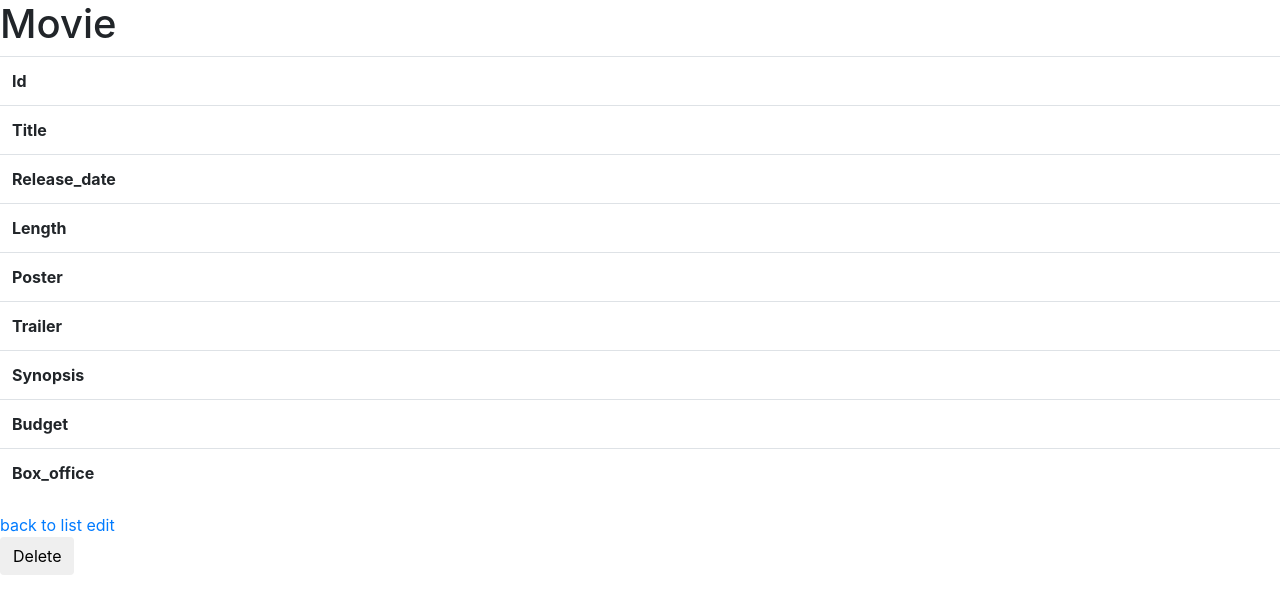
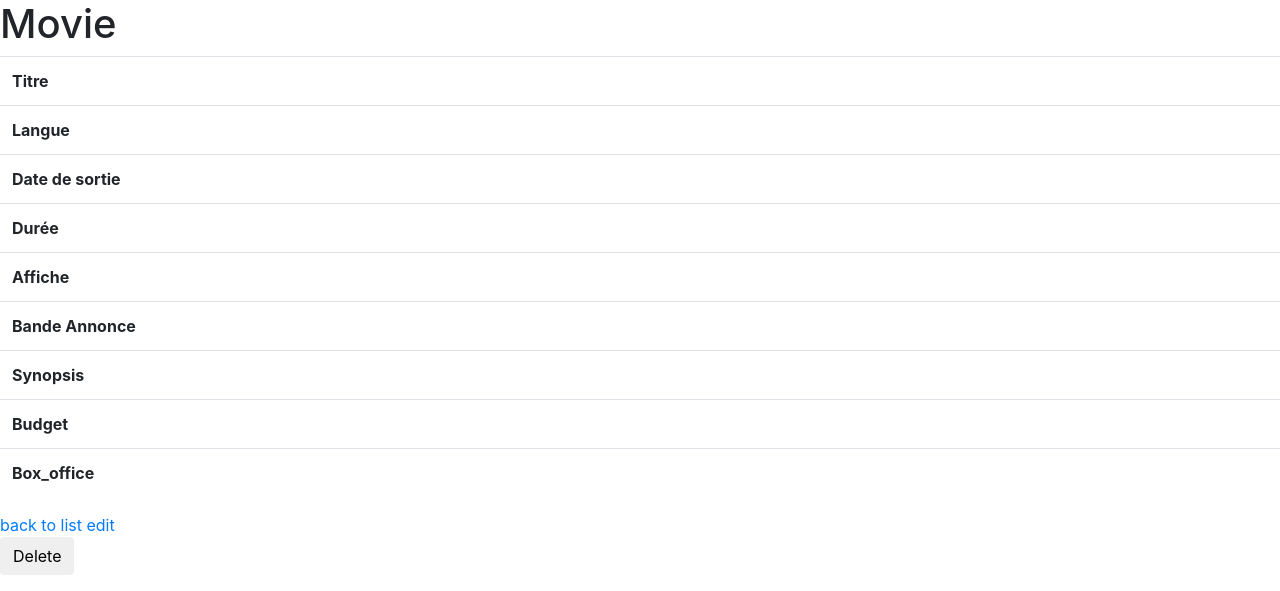
Before and after one commit to gabriel2combe/wild-cine, a Symfony app: template templates/movie/show.html.twig in a window 1280 px wide. Shown: the top 591 px of the page. Run offline with Twig, Linux system fonts and the light colour scheme; the template is opened without the code that fills it, so the values that code supplies are empty; some libraries are stand-ins or nearby versions.

Commit message:
feat(movie): add language field to movie crud

```diff
--- a/templates/movie/_form.html.twig
+++ b/templates/movie/_form.html.twig
@@ -3,6 +3,9 @@
 <div class="offset-0.5 col-7">
     {{ form_label(form.title, 'Titre') }}
     {{ form_widget(form.title, {'attr': {'class': 'title_field'}}) }}
+
+    {{ form_label(form.language, 'Langue') }}
+    {{ form_widget(form.language, {'attr': {'class': 'language_field'}}) }}
 
     {{ form_label(form.release_date, 'Date de sortie') }}
     {{ form_widget(form.release_date, {'attr': {'class': 'release_date_field'}}) }}
--- a/templates/movie/index.html.twig
+++ b/templates/movie/index.html.twig
@@ -9,6 +9,7 @@
         <thead>
             <tr>
                 <th>Titre</th>
+                <th>Langue</th>
                 <th>Date de sortie</th>
                 <th>Durée</th>
                 <th>Poster</th>
@@ -23,6 +24,7 @@
         {% for movie in movies %}
             <tr>
                 <td>{{ movie.title }}</td>
+                <td>{{ movie.language }}</td>
                 <td>{{ movie.releaseDate ? movie.releaseDate|date('Y-m-d') : '' }}</td>
                 <td>{{ movie.length ? movie.length|date('H:i:s') : '' }}</td>
                 <td>{{ movie.poster }}</td>
--- a/templates/movie/show.html.twig
+++ b/templates/movie/show.html.twig
@@ -8,27 +8,27 @@
     <table class="table">
         <tbody>
             <tr>
-                <th>Id</th>
-                <td>{{ movie.id }}</td>
-            </tr>
-            <tr>
-                <th>Title</th>
+                <th>Titre</th>
                 <td>{{ movie.title }}</td>
             </tr>
             <tr>
-                <th>Release_date</th>
+                <th>Langue</th>
+                <td>{{ movie.language }}</td>
+            </tr>
+            <tr>
+                <th>Date de sortie</th>
                 <td>{{ movie.releaseDate ? movie.releaseDate|date('Y-m-d') : '' }}</td>
             </tr>
             <tr>
-                <th>Length</th>
+                <th>Durée</th>
                 <td>{{ movie.length ? movie.length|date('H:i:s') : '' }}</td>
             </tr>
             <tr>
-                <th>Poster</th>
+                <th>Affiche</th>
                 <td>{{ movie.poster }}</td>
             </tr>
             <tr>
-                <th>Trailer</th>
+                <th>Bande Annonce</th>
                 <td>{{ movie.trailer }}</td>
             </tr>
             <tr>
```
Also changed, not shown: src/Form/MovieType.php (+9 -0 lines).
